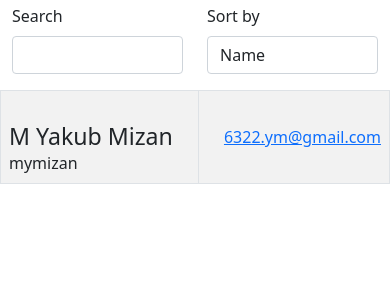
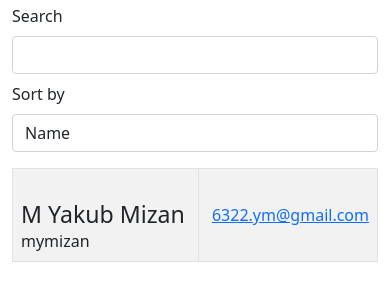
Before and after one commit to mymizan/cdrives-assignment, a plain HTML site: page bootstrap-framework/index.html in a window 390 px wide. Shown: the part 85-386 px from the top of the page. Drawn offline with nearby package versions, Linux system fonts and the light colour scheme.

Commit message:
user details page design

```diff
--- a/bootstrap-framework/index.html
+++ b/bootstrap-framework/index.html
@@ -21,18 +21,19 @@
             <main>
                 <section class='mt-5'>
                     <div class='row'>
-                        <div class='users-title col-md-3'>
+                        <div class='users-title col-12 col-md-3'>
                             <h1> Users </h1>
                         </div>
-                        <div class='users-filter col-md-9'>
+                        <div class='users-filter col-12 col-md-9'>
                             <!-- Search form -->
                             <form class='float-end'>
                                 <div class="row">
-                                    <div class="col">
+                                    <div class="col-12 col-md-6">
                                         <label class='form-label'>Search</label>
                                         <input class='form-control' type='text' />
                                     </div>
-                                    <div class="col">
+                                    <div class="col-12 col-md-6">
+                                        <div class='d-block d-sm-none d-md-none d-lg-none d-xl-none d-xxl-none mb-2'></div>
                                         <label class='form-label'> Sort by</label>
                                         <select class='form-control'>
                                             <option value='name'> Name </option>
@@ -49,18 +50,22 @@
                 <!-- User table section -->
                 <section>
                     <div class='row'>
-                        <table class='table  table-striped table-hover table-bordered align-top mt-3'>
+                        <div class='col-12 col-md-12'>
+                            <div class='table-responsive'>
+                                <table class='table table-striped table-hover table-bordered align-top mt-3'>
                                     <tr>
                                         <td>
                                             <img class='pr-2' src='' />
                                             <h3 class='m-0'> M Yakub Mizan</h3>
                                             <p class='m-0'> mymizan</p>
                                         </td>
-                                <td class='align-middle text-end'>
+                                        <td class='align-middle text-end d-sm-none'>
                                             <a class='pr-2' href='mailto:6322.ym@gmail.com'> 6322.ym@gmail.com </a>
                                         </td>
                                     </tr>
                                 </table>
+                            </div>
+                        </div>
                     </div>
                 </section>
             </main>
```
Also changed, not shown: bootstrap-framework/user-details.html (+2 -2 lines). Lines whose indentation alone changed are shown as unchanged.
